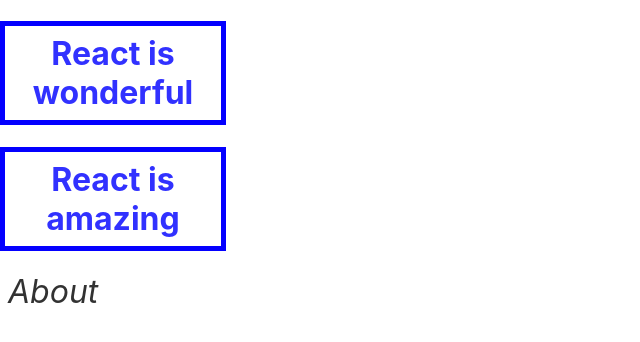
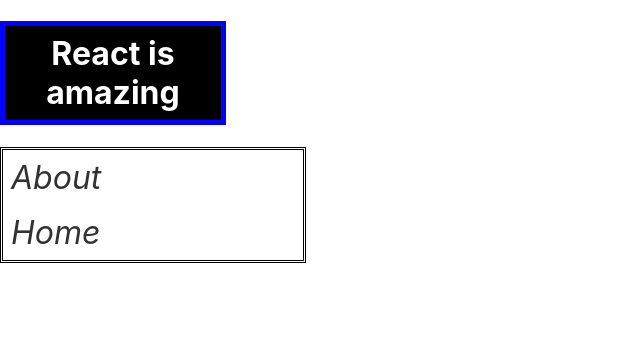
Before and after one commit to erickbrdev/React, a React (Create React App) app in the folder intro_react/: page / in a window 1280 px wide. Shown: the top 342 px of the page, without its empty margins (0-640 px from the left). Built offline with nearby package versions, Linux system fonts and the light colour scheme.

Commit message:
componente Switch

```diff
--- a/intro_react/src/App.css
+++ b/intro_react/src/App.css
@@ -1,7 +1,8 @@
 h1 {
   text-align: center;
   padding: 8px;
-  color: rgb(49, 49, 255);
+  background-color: black;
+  color: rgb(255, 255, 255);
   border: 5px solid rgb(4, 0, 255);
   width: 200px;
 }
@@ -27,3 +28,10 @@
 .about:hover {
   opacity: 1;
 }
+
+.div-link {
+  border: 3px double rgb(0, 0, 0);
+  width: 300px;
+  display: flex;
+  flex-flow: column wrap;
+}
--- a/intro_react/src/App.js
+++ b/intro_react/src/App.js
@@ -1,5 +1,5 @@
 import React from 'react';
-import { BrowserRouter, Route } from 'react-router-dom'
+import { BrowserRouter, Route, Switch } from 'react-router-dom'
 import HeroTitle from './Components/title';
 import HomePage from './Components/homepage';
 import About from './Components/about';
@@ -9,10 +9,12 @@
   render() {
     return(
       <BrowserRouter>
-      <h1>React is wonderful</h1>
-      <Route exact path="/" component={HeroTitle} />
-      <Route path="/home/" render={ () => <HomePage title="Programmer on the way" />} />
-      <Route path="/about" component={About} />
+        <Switch>
+          <Route exact path="/" component={HeroTitle} />
+          <h1>React is wonderful</h1>
+          <Route path="/home/" render={ () => <HomePage title="Programmer on the way" />} />
+          <Route path="/about" component={About} />
+        </Switch>
       </BrowserRouter>
     )
   }
--- a/intro_react/src/Components/homepage.jsx
+++ b/intro_react/src/Components/homepage.jsx
@@ -1,11 +1,15 @@
 import React from "react";
+import { Link } from "react-router-dom";
 
 class HomePage extends React.Component {
     render() {
         const { title } = this.props
         // const { name } = this.props.match.params
         return (
-            <h1> React JS { title }</h1>
+            <div>
+                <h1> React JS { title }</h1>
+                <Link to="/" className="homepage"> Voltar para homepage </Link>
+            </div>
         )
     }
 }
--- a/intro_react/src/Components/title.jsx
+++ b/intro_react/src/Components/title.jsx
@@ -6,7 +6,10 @@
         return (
             <div>
                 <h1>React  is amazing</h1>
-                <Link to="/about" className="about"> About </Link>
+                <div className="div-link">
+                    <Link to="/about" className="about"> About </Link>
+                    <Link to="/home" className="about"> Home </Link>
+                </div>
             </div>
         )
     }
```
